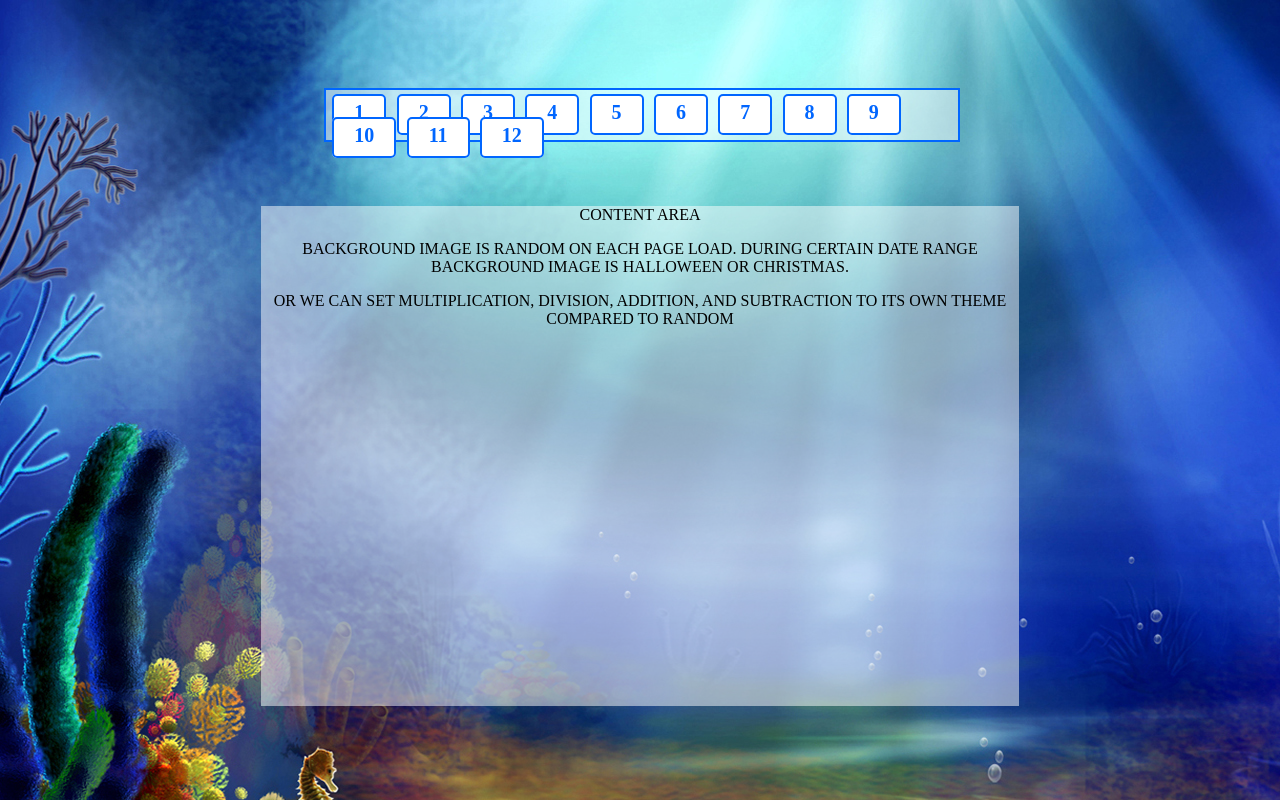
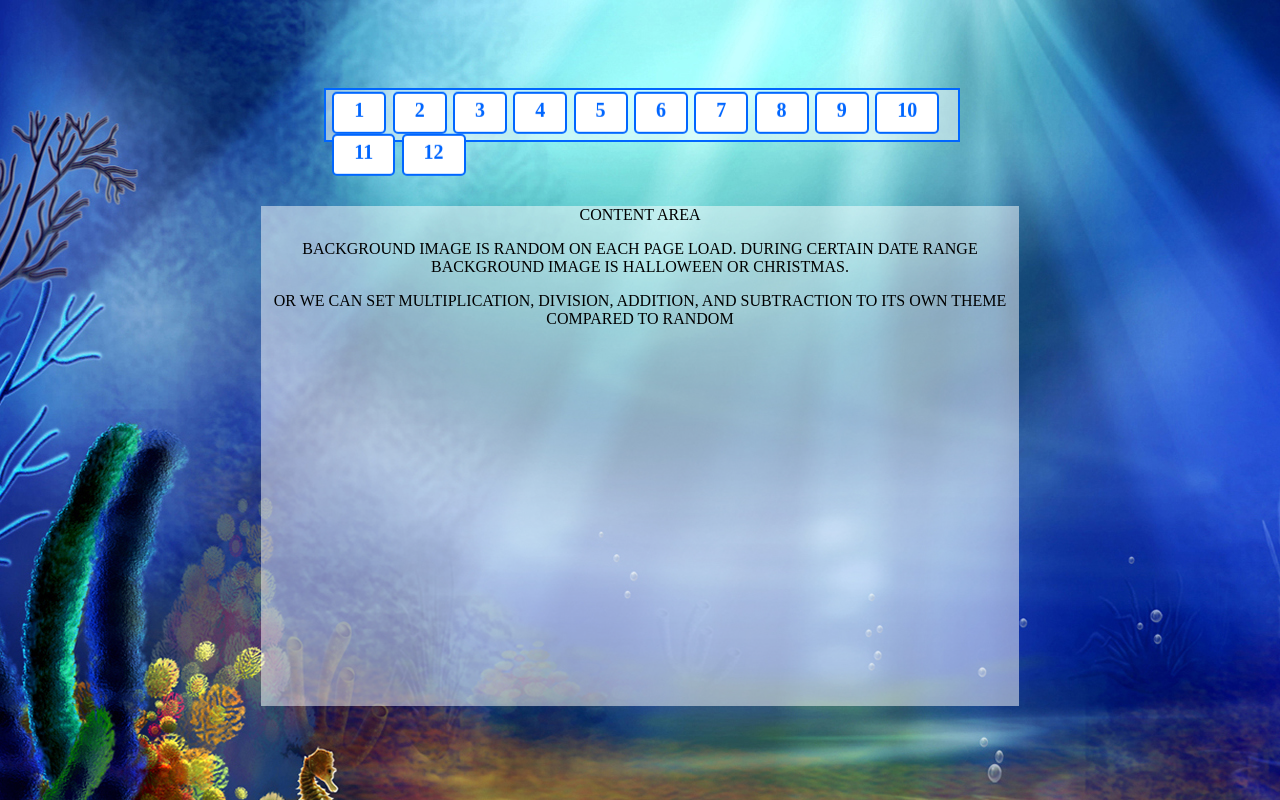
Before and after one commit to cheyennevonkostka/MagicalMath, a plain HTML site: page ocean.html in a window 1280 px wide. Drawn offline with Linux system fonts and the light colour scheme.

Commit message:
messed with CSS some

```diff
--- a/css/styles.css
+++ b/css/styles.css
@@ -14,6 +14,7 @@ body {
     background-color: rgba(255,255,255,.5);
     margin-top: 7%;
     margin-left: 25%;
+
     transform-style: preserve-3d;
     -webkit-transform-style: preserve-3d;
     -moz-transform-style: preserve-3d;
@@ -34,7 +35,10 @@ p {
     text-align: center;
 }
 
-/* SETS POSITION AND STYLING OF LINKS -- VERTICAL ALIGNMENT SAFE FOR IE9 */
+/* SETS POSITION AND STYLING OF LINKS -- VERTICAL ALIGNMENT SAFE FOR IE9
+
+* Cheyenne von Kostka moved to the "nav a" in case we ever add other links
+
 a {
     padding-top: .25em;
     padding-right: 1em;
@@ -53,11 +57,44 @@ a {
     text-decoration: none;
     font-size: 1.25em;
     font-weight: 900;
+}*/
+
+/*
+*  Cheyenne von Kostka 4.13.17
+*/
+.nav a {
+    float: left; /* Helps with responsive*/
+    display: block; /* Helps with responsive*/
+    padding-top: .25em;
+    padding-right: 1em;
+    padding-bottom: .5em;
+    padding-left: 1em;
+    margin-left: 1%;
+    position: relative;
+    top: 22%;
+    transform: translateY(-22%);
+    -webkit-transform: translateY(-22%);
+    -ms-transform: translateY(-22%);
+    border: 2px solid #0066ff;
+    border-radius: 5px;
+    background-color: #fff;
+    color: #0066ff;
+    text-decoration: none;
+    font-size: 1.25em;
+    font-weight: 900;
+}
+/* Moved the Hover so it's only for the nagigation, what if we add more links?
+*  Cheyenne von Kostka 4.13.17
+*/
+.nav a:hover {
+  border-radius: 5px;
+  background-color: #0066ff;
+  color: #fff;
 }
 
-/* SETS STYLES FOR LINKS WHEN HOVERED BY CURSOR */
+/* SETS STYLES FOR LINKS WHEN HOVERED BY CURSOR
 a:hover {
     border-radius: 5px;
     background-color: #0066ff;
     color: #fff;
-}
+} */
```
